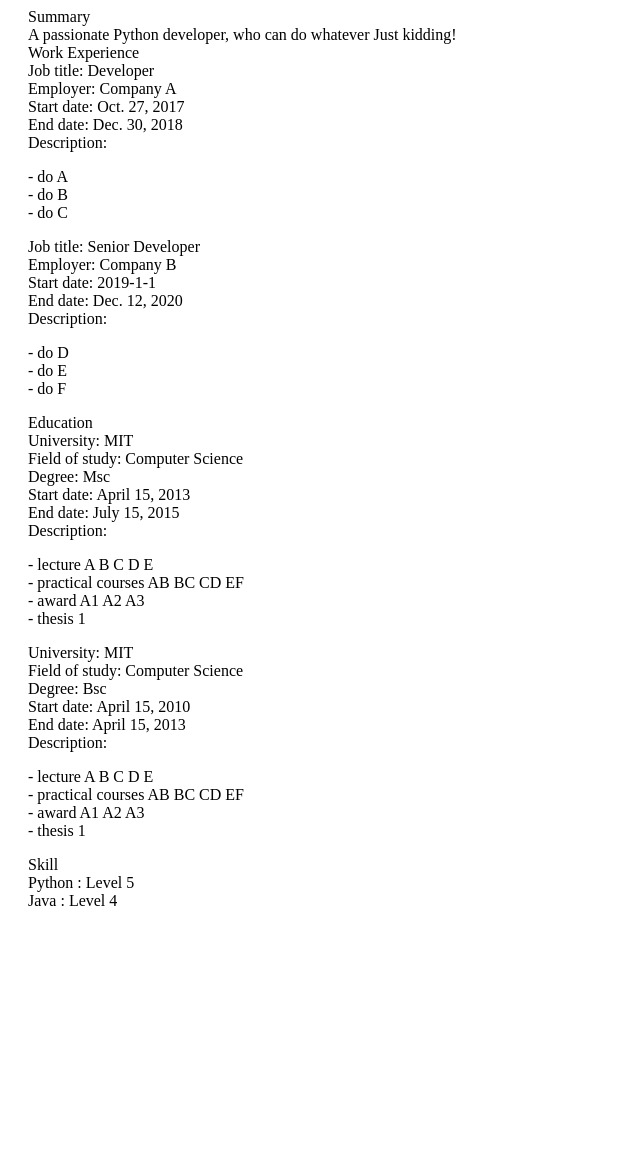
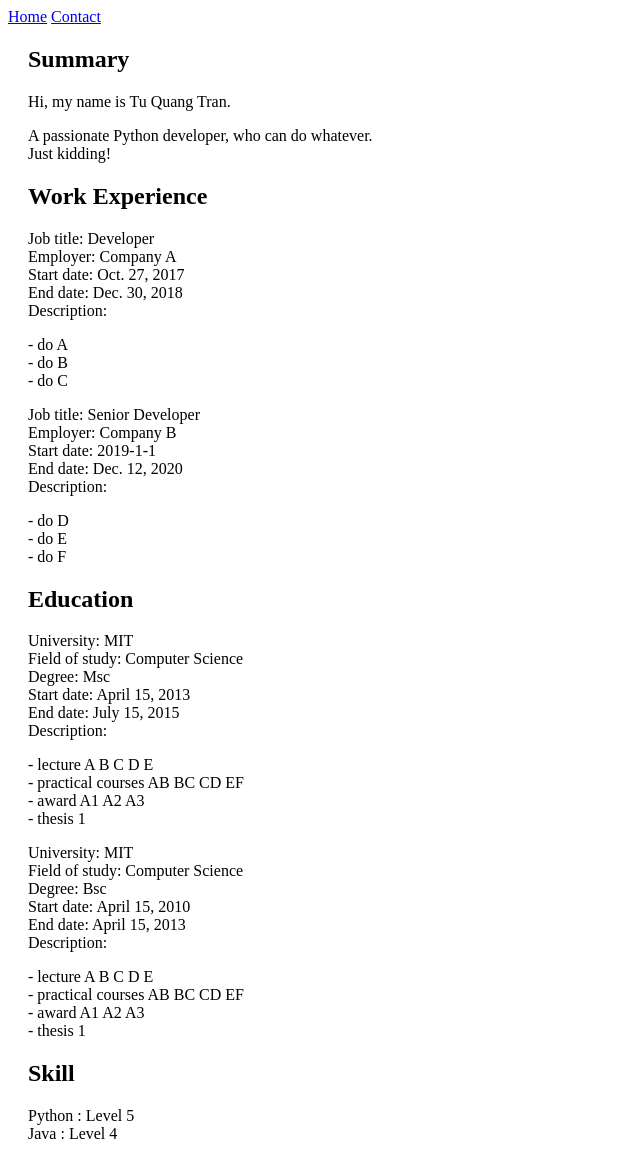
Before and after one commit to tutq01545/CVwebsite, a Django app: page /home in a window 1280 px wide. Shown: the whole page, without its empty margins (0-640 px from the left). Before the commit the page ends 906 px from the top, so only its background shows below. Run offline with Django 3.2, Linux system fonts and the light colour scheme.

Commit message:
add page header, contact page and update urls

```diff
--- a/Project/cv_website/cv_website/urls.py
+++ b/Project/cv_website/cv_website/urls.py
@@ -16,10 +16,11 @@
 from django.contrib import admin
 from django.urls import path, re_path
 
-from cv_website_app.views import home, home_redirect
+from cv_website_app.views import home, home_redirect, contact
 
 urlpatterns = [
     path('admin/', admin.site.urls),
     re_path(r'^$', home_redirect, name='home_redirect'),
     re_path(r'^home$', home, name='home'),
+    re_path(r'^contact', contact, name='contact'),
 ]
--- a/Project/cv_website/cv_website_app/views.py
+++ b/Project/cv_website/cv_website_app/views.py
@@ -27,3 +27,10 @@
             return render(request, template_name=template_file, context=context)
         else:
             return HttpResponseNotFound(PAGE_NOT_FOUND)
+
+
+def contact(request):
+    template_file = "contact.html"
+    context = {}
+
+    return render(request, template_name=template_file, context=context)
--- a/Project/cv_website/static/yaml-data/cv.yaml
+++ b/Project/cv_website/static/yaml-data/cv.yaml
@@ -5,7 +5,7 @@
   last_name: Tran
 
 summary: |
-  A passionate Python developer, who can do whatever
+  A passionate Python developer, who can do whatever.
   Just kidding!
 
 work_experience:
--- a/Project/cv_website/templates/base.html
+++ b/Project/cv_website/templates/base.html
@@ -6,7 +6,10 @@
     <title>My Website</title>
 </head>
 <body>
-    <div style="pa0 :16px;margin-left: 20px;margin-right:20px">
+    <div id="header">
+        {% include 'header.html' %}
+    </div>
+    <div id="content" style="pa0 :16px;margin-left: 20px;margin-right:20px">
         {% block body %} {% endblock %}
     </div>
 </body>
--- /dev/null
+++ b/Project/cv_website/templates/header.html
@@ -0,0 +1,4 @@
+<div>
+    <a href={% url 'home' %}>Home</a>
+    <a href={% url 'contact' %}>Contact</a>
+</div>
--- a/Project/cv_website/templates/home.html
+++ b/Project/cv_website/templates/home.html
@@ -3,15 +3,16 @@
 {% block body %}
     <div id="part-summary">
         <div id="part-summary-title">
-            <span>Summary</span>
+            <h2>Summary</h2>
         </div>
         <div id="part-summary-content">
-            {{ summary }}
+            Hi, my name is {{developer.first_name}} {{developer.last_name}}.<br>
+            {{ summary | linebreaks }}
         </div>
     </div>
     <div id="part-work-experience">
         <div id="part-work-experience-title">
-            <span>Work Experience</span>
+            <h2>Work Experience</h2>
         </div>
         <div id="part-work-experience-content">
             {% for wor in work_experience %}
@@ -27,7 +28,7 @@
     </div>
     <div id="part-education">
         <div id="part-education-title">
-            <span>Education</span>
+            <h2>Education</h2>
         </div>
         <div id="part-education-content">
             {% for edu in education %}
@@ -44,7 +45,7 @@
     </div>
     <div id="part-skill">
         <div id="part-skill-title">
-            <span>Skill</span>
+            <h2>Skill</h2>
         </div>
         <div id="part-skill-content">
             {% for ski in skill %}
```
Also changed, not shown: Project/cv_website/templates/contact.html (added, +7 -0 lines).
